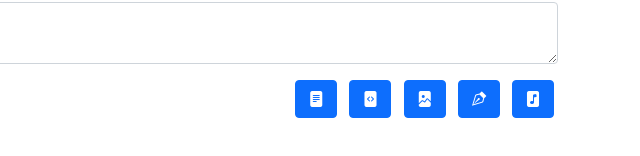
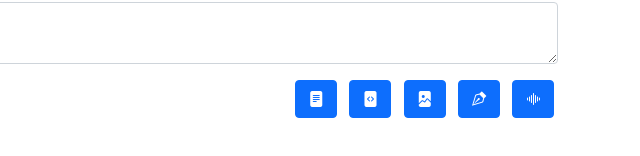
Before and after one commit to butchi/node-wolframscript, a website: page root.html in a window 1280 px wide. Shown: the part 110-266 px from the top of the page, 640-1280 px from the left. Drawn offline with nearby package versions, Linux system fonts and the light colour scheme.

Commit message:
音声アイコン変更

```diff
--- a/root.html
+++ b/root.html
@@ -34,7 +34,7 @@
                 <i class="bi-vector-pen"></i>
             </button>
             <button class="btn btn-primary mx-1" type="button" data-action="audio">
-                <i class="bi-file-music-fill"></i>
+                <i class="bi-soundwave"></i>
             </button>
         </div>
     </main>
```
